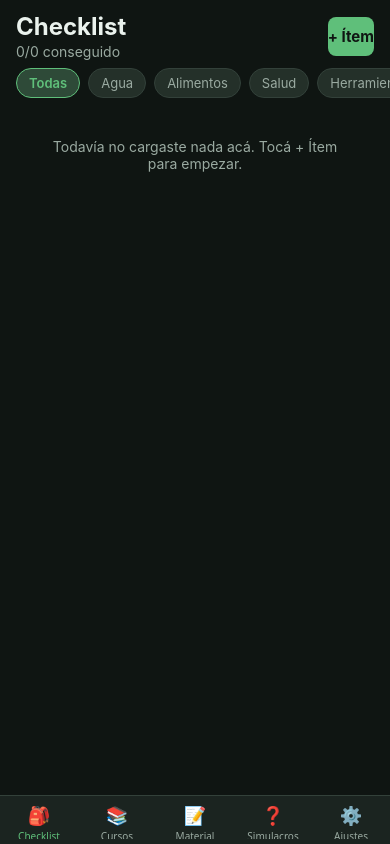
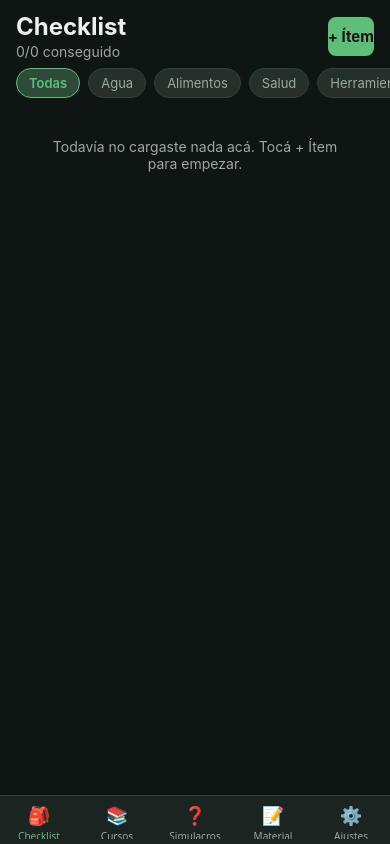
Before and after one commit to olMandrakelo/Gonza, a React Native app: screen / in a window 390 px wide. Built offline with nearby package versions, Linux system fonts and the light colour scheme.

Commit message:
Reorder tabs: put Simulacros before Material

```diff
--- a/App.tsx
+++ b/App.tsx
@@ -49,8 +49,8 @@ function Navigation() {
         >
           <Tab.Screen name="Checklist" component={ChecklistScreen} />
           <Tab.Screen name="Cursos" component={CoursesScreen} />
+          <Tab.Screen name="Simulacros" component={QuizScreen} />
           <Tab.Screen name="Material" component={MaterialScreen} />
-          <Tab.Screen name="Simulacros" component={QuizScreen} />
           <Tab.Screen name="Ajustes" component={SettingsScreen} />
         </Tab.Navigator>
       </NavigationContainer>
```
